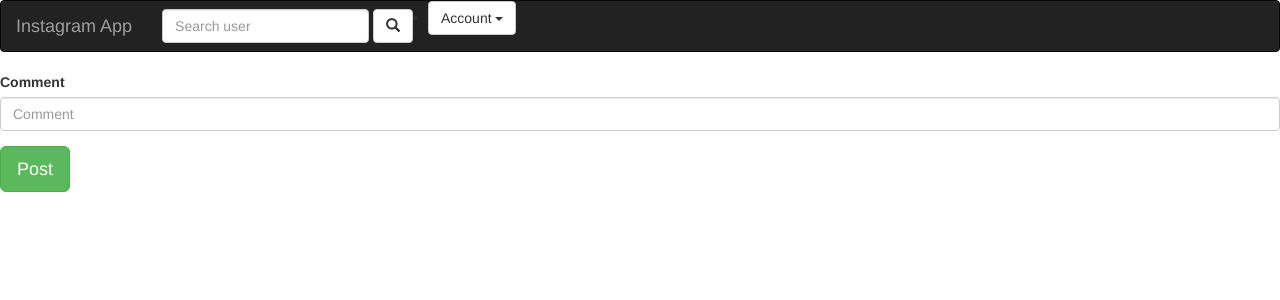
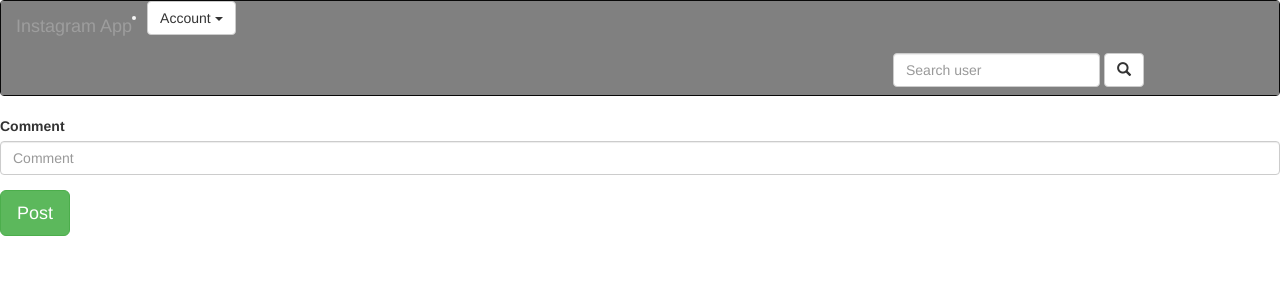
Before and after one commit to ugiriwabo/App_Instagram, a Django app: page /comment in a window 1280 px wide. Shown: the top 300 px of the page. Run offline with Django 3.2, Linux system fonts and the light colour scheme; the visitor is signed in with stand-in values (Sample User, id 1); some libraries are stand-ins or nearby versions.

Commit message:
change the backgroud-color of navigation bar

```diff
--- a/photoes/templates/navbar.html
+++ b/photoes/templates/navbar.html
@@ -7,18 +7,10 @@
 </head>
 <body>
 <nav class="navbar navbar-inverse">
-  <div class="container-fluid">
+  <div class="container-fluid" style="background-color: grey; color: #f5f5f5;">
     <div class="navbar-header">
       <a class="navbar-brand" href="{% url 'profile' %}">Instagram App</a>
     </div>
-    <form class="navbar-form navbar-left" role="search" action="{% url 'search' %}">
-
-        <div class="form-group">
-          <input type="text" class="form-control" placeholder="Search user" name="search">
-          <button class="btn btn-default" type="submit"><i class="glyphicon glyphicon-search"></i></button>
-        </div>
-
-      </form>
       {% if user.is_authenticated %}
 
       <ul>
@@ -57,7 +49,16 @@
       </li>
 
       {% endif %}
+      <div class="col-sm-4 col-md-4 navbar-right">
+      <form class="navbar-form navbar-left" role="search" action="{% url 'search' %}">
 
+          <div class="form-group">
+            <input type="text" class="form-control" placeholder="Search user" name="search">
+            <button class="btn btn-default" type="submit"><i class="glyphicon glyphicon-search"></i></button>
+          </div>
+
+        </form>
+      </div>
 
 </div>
 </nav>
```
